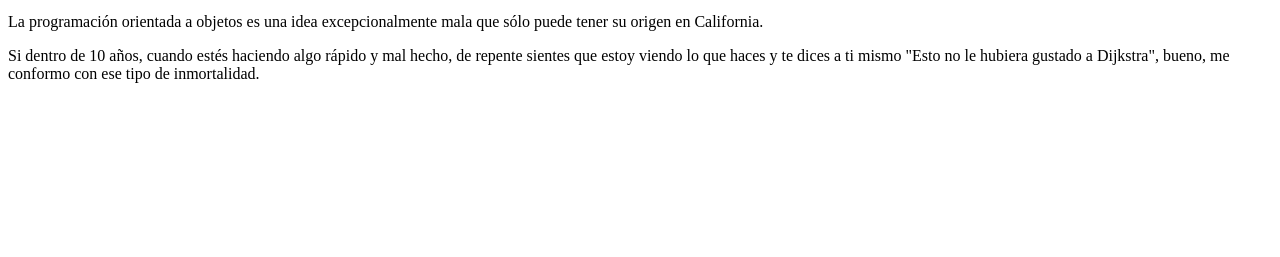
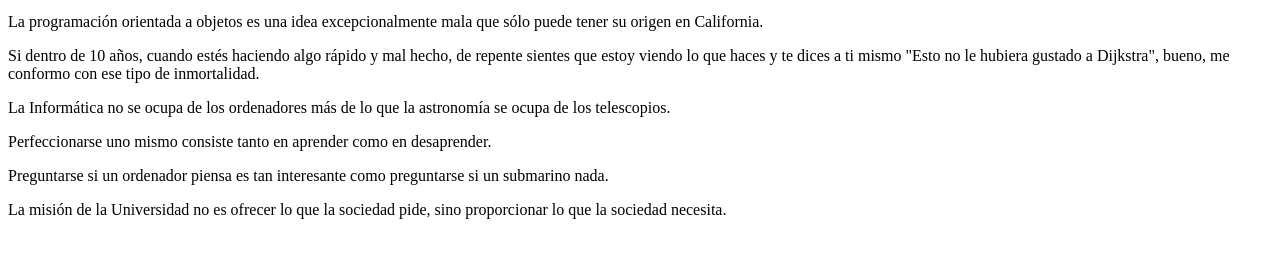
Before and after one commit to Anadoez/Citas, a plain HTML site: page index.html in a window 1280 px wide. Shown: the part 101-358 px from the top of the page. Drawn offline with Linux system fonts and the light colour scheme.

Commit message:
acabado html

```diff
--- a/citas.css
+++ b/citas.css
@@ -1,2 +1,3 @@
 @charset "UTF-8";
 /*Desarrollado por: Diana*/
+/* ***********Estilos generales******************* */
--- a/index.html
+++ b/index.html
@@ -29,6 +29,21 @@
                 "Esto no le hubiera gustado a Dijkstra", bueno, me conformo con
                 ese tipo de inmortalidad.
         </p>
+        <p>
+            La Informática no se ocupa de los ordenadores más de lo que la
+            astronomía se ocupa de los telescopios.
+        </p>
+        <p>
+            Perfeccionarse uno mismo consiste tanto en aprender como en desaprender.
+        </p>
+        <p>
+            Preguntarse si un ordenador piensa es tan interesante como preguntarse
+            si un submarino nada.
+        </p>
+        <p>
+                La misión de la Universidad no es ofrecer lo que la sociedad pide,
+                sino proporcionar lo que la sociedad necesita.
+        </p>
     </main>
 </body>
 </html>
```
